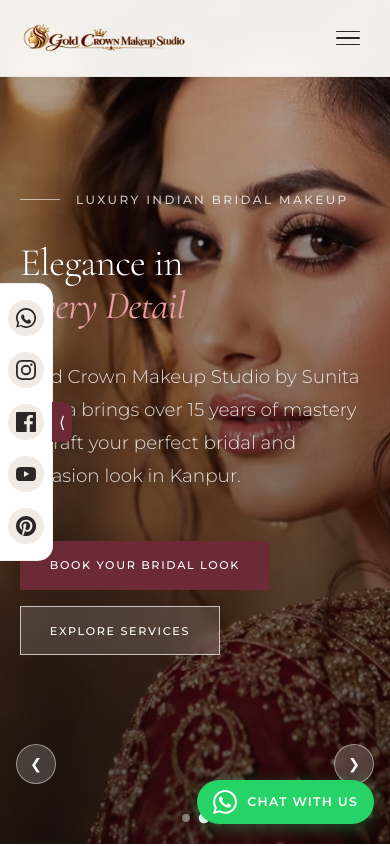
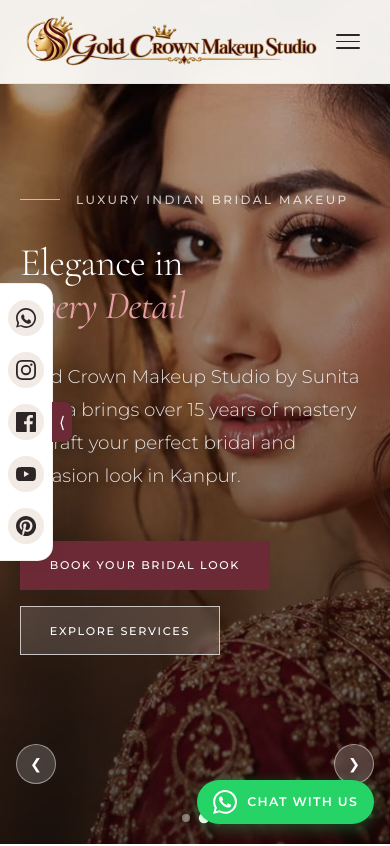
Before and after one commit to Jayvadhvani/Makeup, a React (Vite) app: page / in a window 390 px wide. Shown: the top 846 px of the page. Built offline with nearby package versions, Linux system fonts and the light colour scheme.

Commit message:
Removed max-width restriction on small mobile for logo

```diff
--- a/src/index.css
+++ b/src/index.css
@@ -799,7 +799,8 @@ img, svg {
 /* ─── Small mobile (max 480px) ───────────────── */
 @media (max-width: 480px) {
     .logo-img {
-        max-width: 170px;
+        width: 100%;
+        max-width: 100%;
         height: auto;
     }
 
```
